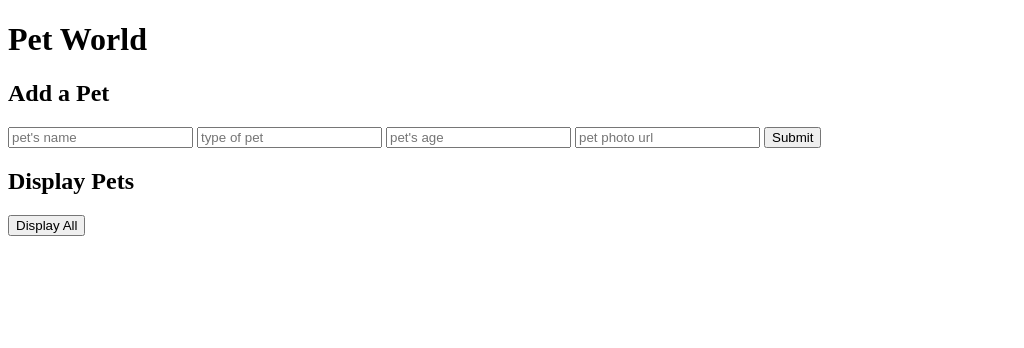
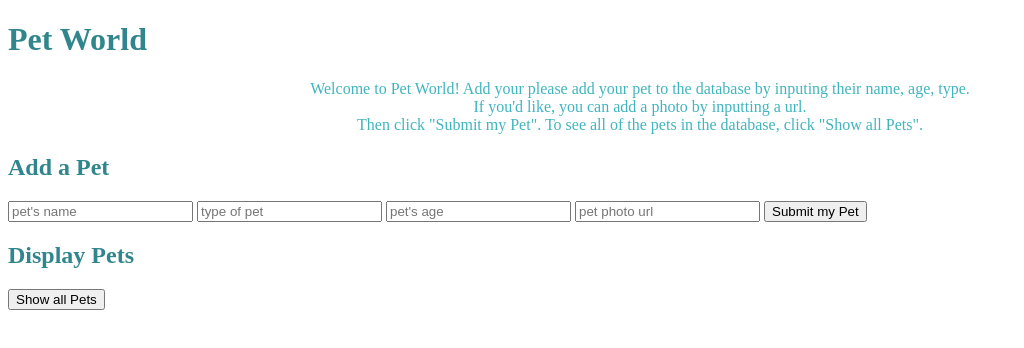
Before and after one commit to mculotta120/meanStack_petworld_Weekend5, a website: page views/index.html in a window 1280 px wide. Shown: the whole page, without its empty margins (0-1024 px from the left). Drawn offline with Linux system fonts and the light colour scheme; files that its build step writes are made by us from their sources; files whose address does not match are found by name.

Commit message:
stylesheet sourced, everything working on one page right now.

```diff
--- /dev/null
+++ b/public/main.css
@@ -0,0 +1,12 @@
+main{
+font-family: 'Comfortaa', cursive;
+background-color: #9FDED5;}
+h1{
+  color: #31868d;
+}
+h2{
+  color: #31868d;
+}
+p{
+text-align: center;
+    color: #40B5BF;}
--- a/views/index.html
+++ b/views/index.html
@@ -5,20 +5,26 @@
    <title>pet world weekend 5 project</title>
    <script src="vendors/angular.min.js" type="text/javascript"></script>
    <script src="scripts/script.js" type="text/javascript"></script>
+   <link rel="stylesheet" href= "main.css"/>
+   <link href='https://fonts.googleapis.com/css?family=Comfortaa:400,700,300' rel='stylesheet' type='text/css'>
  </head>
  <body>
    <h1> Pet World </h1>
-   <div ng-controller = 'petController'>
+     <p> Welcome to Pet World!  Add your please add your pet to the database by inputing their
+       name, age, type.<br> If you'd like, you can add a photo by inputting a url.<br>  Then click "Submit my Pet".
+       To see all of the pets in the database, click "Show all Pets".
+    </p>
+ <div ng-controller = 'petController'>
      <h2> Add a Pet </h2>
    <input type= "text" ng-model= "petNameBinder" value= "" placeholder="pet's name" required>
    <input type= "text" ng-model= "typeBinder" value= "" placeholder="type of pet" required>
    <input type= "text" ng-model= "ageBinder" value= "" placeholder="pet's age" required>
    <input type= "text" ng-model= "photoBinder" value="" placeholder="pet photo url">
-   <button type="button" name="button" ng-click= "addPet()" >Submit</button>
+   <button type="button" name="button" ng-click= "addPet()" >Submit my Pet</button>
    <h2>Display Pets</h2>
-   <button type="button" name="button" ng-click= "getPets()" >Display All</button>
+   <button type="button" name="button" ng-click= "getPets()" >Show all Pets</button>
    <ul>
-     <li ng-repeat='record in allPets'>Pet's Name: {{ record.pet_name}}  Type of Pet: {{ record.type}}  Pet's Age: {{ record.age}} <br> <img ng-src="{{record.photo}}" alt="{{record.pet_name}}'s photo'" /></li>
+     <li ng-repeat='record in allPets'><b>Pet's Name:</b> {{ record.pet_name}} <b> Type of Pet: </b> {{ record.type}} <b> Pet's Age:<b> {{ record.age}} <br> <img ng-src="{{record.photo}}" alt="{{record.pet_name}}'s photo'" /></li>
    </div>
 
  </body>
```
